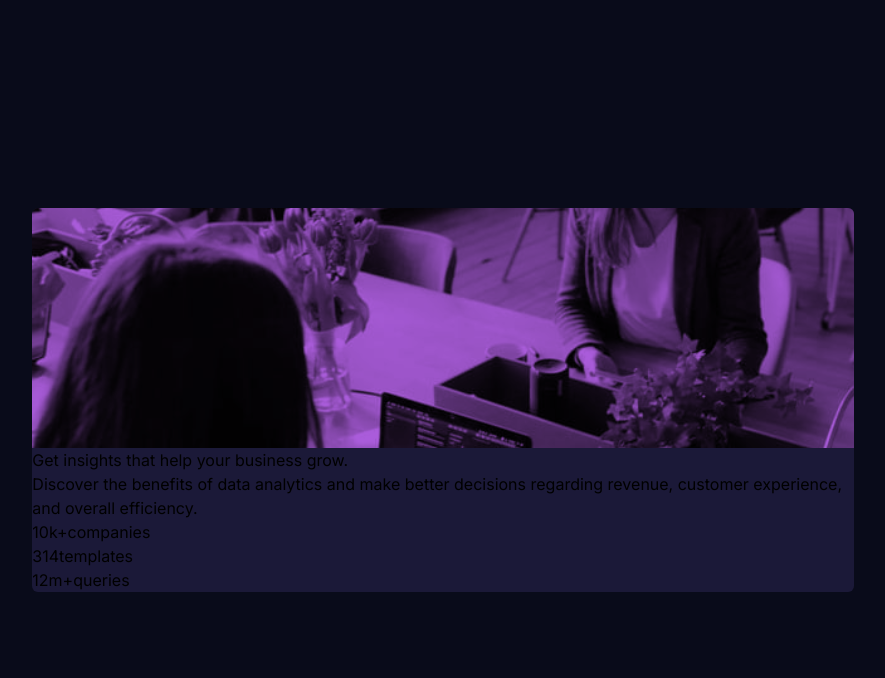
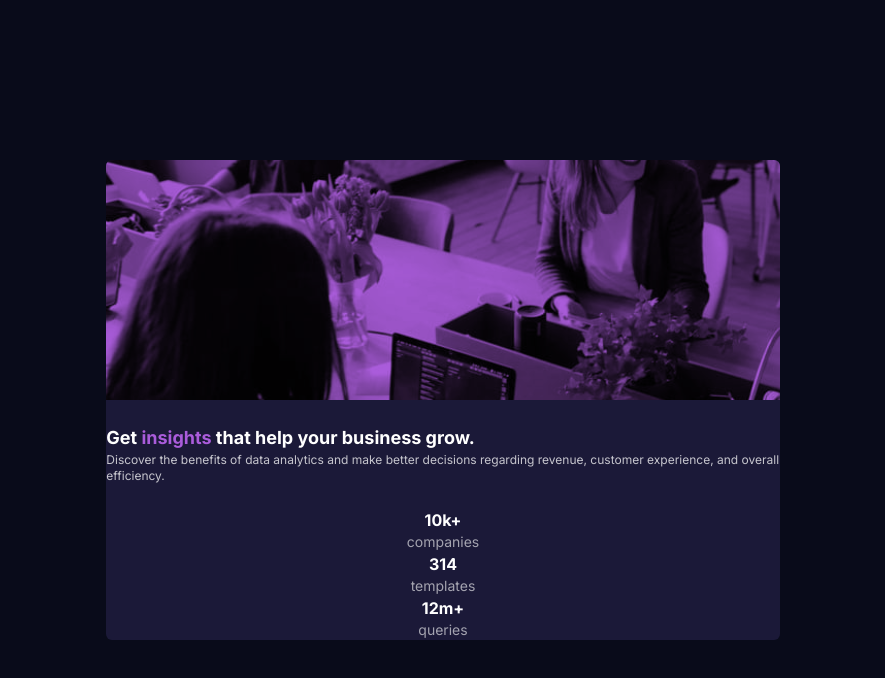
Before and after one commit to chiroro-jr/stats-preview-component, a website built with Vite: page index.html in a window 1280 px wide. Shown: the whole page, without its empty margins (197-1082 px from the left). Built offline with nearby package versions, Linux system fonts and the light colour scheme.

Commit message:
Added text section

```diff
--- a/index.html
+++ b/index.html
@@ -29,25 +29,37 @@
     <body class="bg-blue-1">
         <div class="grid h-screen place-content-center">
             <div
-                class="bg-blue-2 w-11/12 max-w-4xl mx-auto rounded-md overflow-hidden"
+                class="bg-blue-2 w-11/12 max-w-4xl mx-auto rounded-md overflow-hidden grid gap-6"
             >
                 <div
                     class="bg-header-mobile bg-violet bg-blend-multiply h-[15rem] bg-no-repeat bg-cover bg-center"
                 ></div>
                 <div>
                     <div>
-                        <h1>Get insights that help your business grow.</h1>
-                        <p>
+                        <h1 class="text-white font-bold text-lg">
+                            Get <span class="text-violet">insights</span> that
+                            help your business grow.
+                        </h1>
+                        <p class="text-xs text-gray-1">
                             Discover the benefits of data analytics and make
                             better decisions regarding revenue, customer
                             experience, and overall efficiency.
                         </p>
                     </div>
                 </div>
-                <div>
-                    <div><span>10k+</span><span>companies</span></div>
-                    <div><span>314</span><span>templates</span></div>
-                    <div><span>12m+</span><span>queries</span></div>
+                <div class="text-white flex flex-col items-center">
+                    <div class="flex flex-col items-center">
+                        <span class="font-bold">10k+</span>
+                        <span class="text-gray-2 text-sm">companies</span>
+                    </div>
+                    <div class="flex flex-col items-center">
+                        <span class="font-bold">314</span>
+                        <span class="text-gray-2 text-sm">templates</span>
+                    </div>
+                    <div class="flex flex-col items-center">
+                        <span class="font-bold">12m+</span>
+                        <span class="text-gray-2 text-sm">queries</span>
+                    </div>
                 </div>
             </div>
         </div>
```
